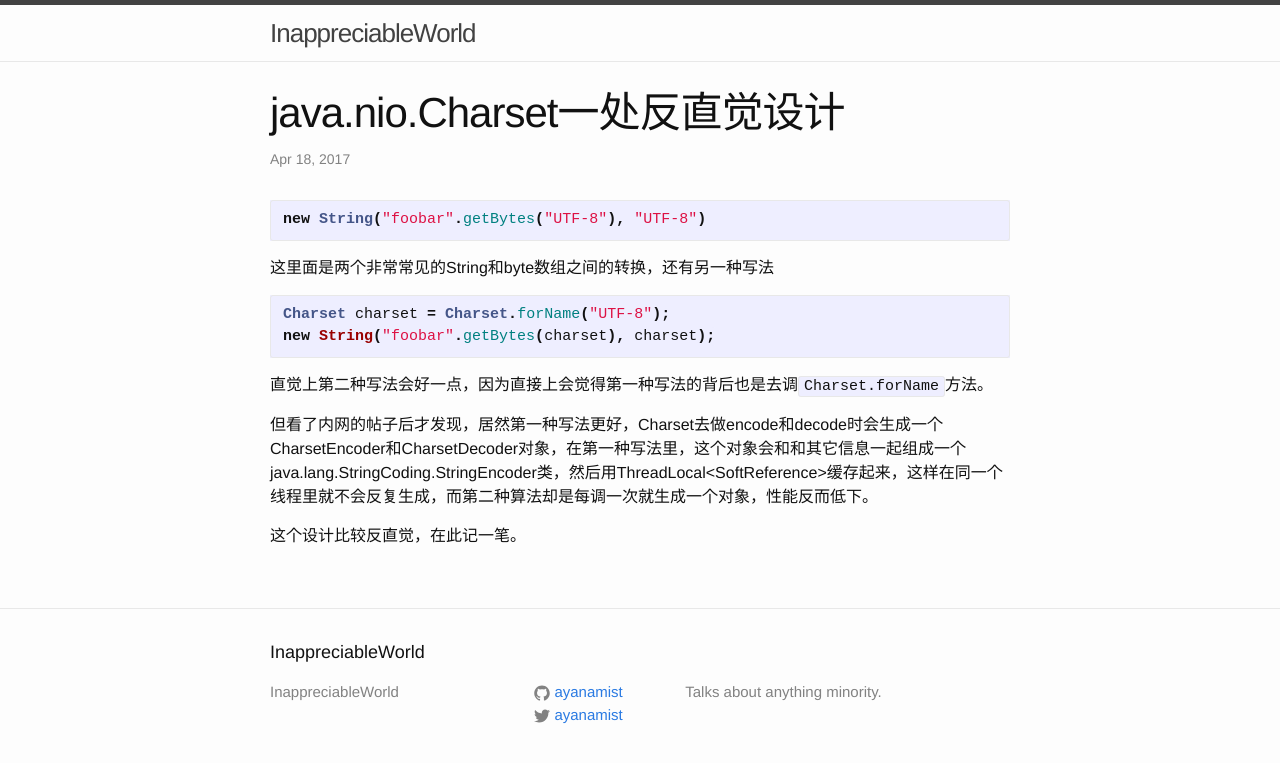
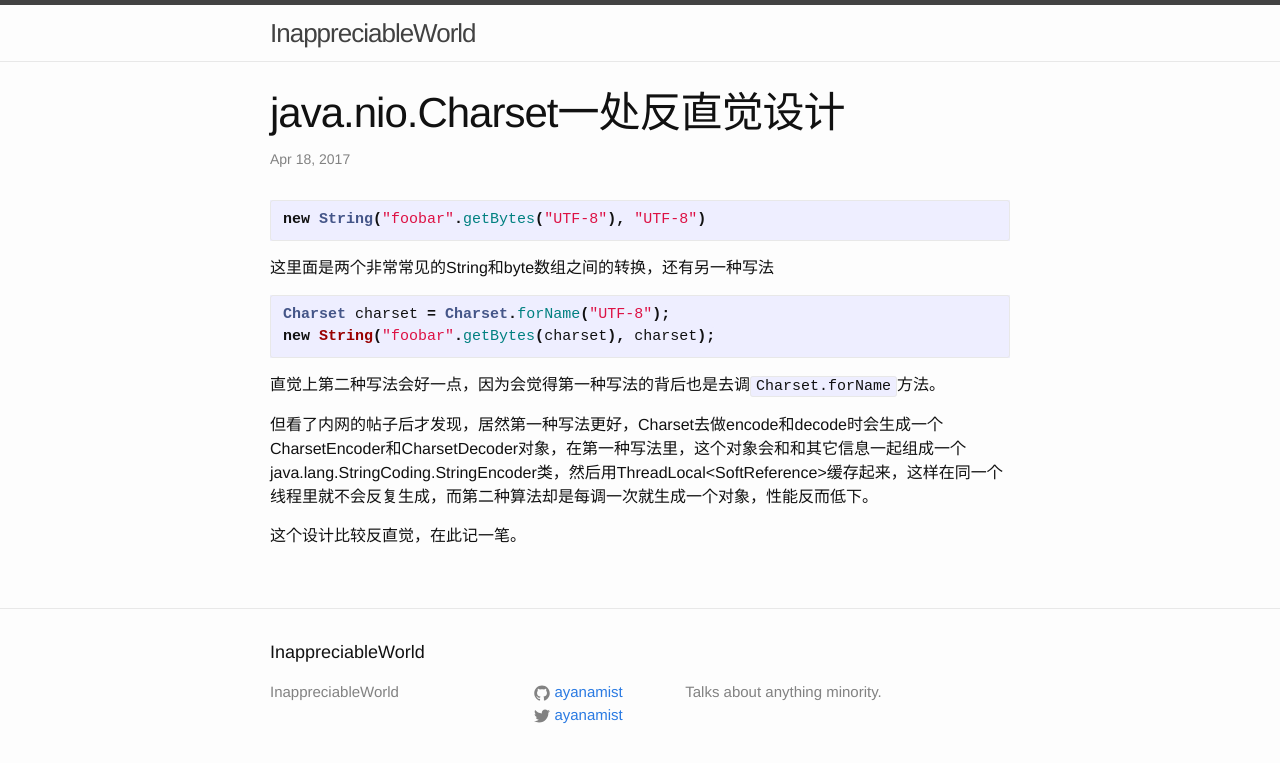
Before and after one commit to ayanamist/ayanamist.github.io, a Jekyll site: the page built from _posts/2017-04-18-java-nio-charset.md, in a window 1280 px wide. Shown: the top 763 px of the page. Built offline with Jekyll 4.4.1, drawn with Linux system fonts in a browser that asks for light colours.

Commit message:
Update 2017-04-18-java-nio-charset.md

````diff
--- a/_posts/2017-04-18-java-nio-charset.md
+++ b/_posts/2017-04-18-java-nio-charset.md
@@ -14,7 +14,7 @@ Charset charset = Charset.forName("UTF-8");
 new String("foobar".getBytes(charset), charset);
 ```
 
-直觉上第二种写法会好一点，因为直接上会觉得第一种写法的背后也是去调`Charset.forName`方法。
+直觉上第二种写法会好一点，因为会觉得第一种写法的背后也是去调`Charset.forName`方法。
 
 但看了内网的帖子后才发现，居然第一种写法更好，Charset去做encode和decode时会生成一个CharsetEncoder和CharsetDecoder对象，在第一种写法里，这个对象会和和其它信息一起组成一个java.lang.StringCoding.StringEncoder类，然后用ThreadLocal<SoftReference<StringEncoder>>缓存起来，这样在同一个线程里就不会反复生成，而第二种算法却是每调一次就生成一个对象，性能反而低下。
 
````
